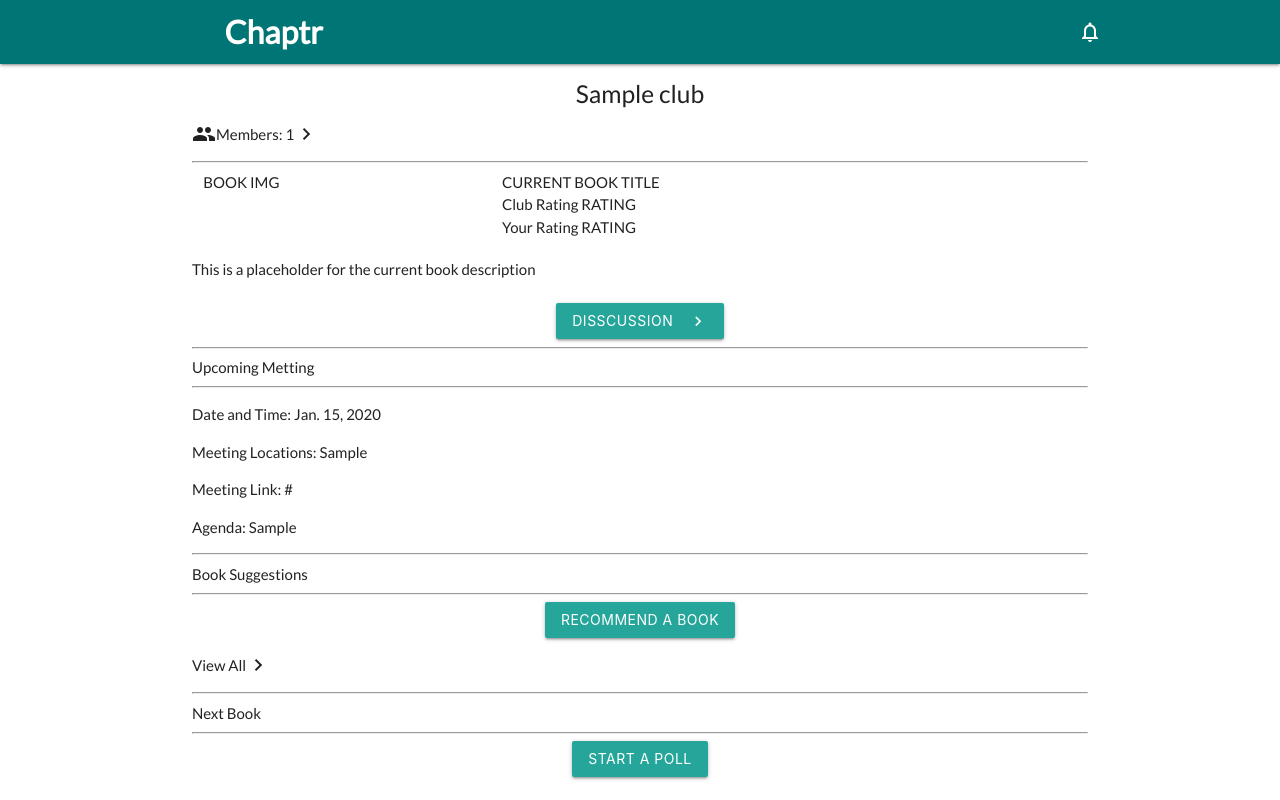
After one commit to NicholasBoldt/Book-Club-App, a Django app: page /clubs/1/1/ in a window 1280 px wide. The commit adds this page. Run offline with Django 3.2, Linux system fonts and the light colour scheme; tables that the repository leaves empty hold one stand-in row (values such as "Sample post"); some libraries are stand-ins or nearby versions.

Commit message:
added meeting template and views

```diff
--- a/main_app/templates/base.html
+++ b/main_app/templates/base.html
@@ -21,7 +21,7 @@
                 <div class="nav-wrapper">
                     <div class="row">
                         <div class="col s2"><a href="#" data-target="mobile-nav" class="sidenav-trigger"><i class="material-icons">menu</i></a></div>
-                        <div class="col s8"> <a href="#!" class="logo">Book Club</a></div>
+                        <div class="col s8"> <a href="#!" class="logo">Chaptr</a></div>
                         <!-- <ul class="right hide-on-med-and-down">
                             <li><a href="/clubs">Home</a></li>
                             <li><a href="/meetings">Meetings</a></li>
--- /dev/null
+++ b/main_app/templates/myclubs/meeting.html
@@ -0,0 +1,50 @@
+{% extends 'base.html' %}
+{% block content %}
+
+
+<div>
+    <h5 class="center-align">{{ club.club_name }}</h5>
+    <p class="valign-wrapper"><i class="material-icons">group</i> Members: {{ club.members.count }} <i class="material-icons">keyboard_arrow_right</i></p>
+</div>
+<hr/>
+<div class="row">
+    <div class="col s4">BOOK IMG</div>
+    <div class="col s8">
+        CURRENT BOOK TITLE <br>
+        Club Rating RATING<br>
+        Your Rating RATING<br>
+    </div>
+</div>
+<div>This is a placeholder for the current book description</div>
+<br>
+<div class="center-align">
+    <button class="btn">Disscussion <i class="material-icons right">keyboard_arrow_right</i></button>
+</div>
+
+<hr/>
+Upcoming Metting
+<hr/>
+<p>Date and Time: {{ meeting.date }}</p>
+<p>Meeting Locations: {{ meeting.location }} </p>
+<p>Meeting Link: {{ meeting.meeting_link }}</p>
+<p>Agenda: {{ meeting.chapters }}</p>
+
+<hr/>
+Book Suggestions
+<hr>
+<div class="center-align">
+    <button class="btn">Recommend a Book</button>
+</div>
+<p class="valign-wrapper">View All<i class="material-icons">keyboard_arrow_right</i></p>
+
+<hr/>
+Next Book
+<hr>
+<div class="center-align">
+    <button class="btn">Start a Poll</button>
+</div>
+
+
+
+
+{% endblock %}
--- a/main_app/urls.py
+++ b/main_app/urls.py
@@ -7,4 +7,6 @@ urlpatterns = [
     path('', views.home, name='home'),
     path('selectbook/', views.select_book, name='selectbook'),
     path('clubs/', views.clubs_index, name='index'),
+    path('clubs/<int:club_id>/', views.club, name='club'),
+    path('clubs/<int:club_id>/<int:meeting_id>/', views.meeting, name='meeting'),
 ]
--- a/main_app/views.py
+++ b/main_app/views.py
@@ -2,7 +2,7 @@ from django.shortcuts import render, redirect
 import requests
 import os
 from .models import Book, Rec
-from .models import Club
+from .models import Club, Meeting
 
 # Create your views here.
 def home(request):
@@ -78,5 +78,14 @@ def search_title_author(search_title, search_author): # searches title and autho
 # 9780140441185
 
 def clubs_index(request):
-  clubs = Club.objects.all()
-  return render(request, 'myclubs/index.html', { 'clubs': clubs })
+    clubs = Club.objects.all()
+    return render(request, 'myclubs/index.html', { 'clubs': clubs })
+
+def club(request, club_id):
+    club = Club.objects.get(id=club_id)
+    return render(request, 'myclubs/club.html', { 'club': club})
+
+def meeting(request, club_id, meeting_id):
+    club = Club.objects.get(id=club_id)
+    meeting = Meeting.objects.get(id=meeting_id)
+    return render(request, 'myclubs/meeting.html', { 'club': club, 'meeting': meeting})
```
Also changed, not shown: main_app/templates/myclubs/club.html (added, +50 -0 lines), main_app/static/css/style.css (line endings or trailing spaces).
